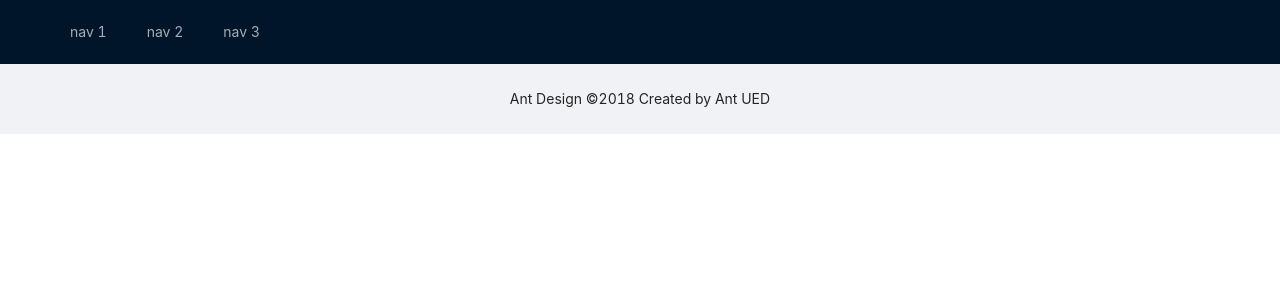
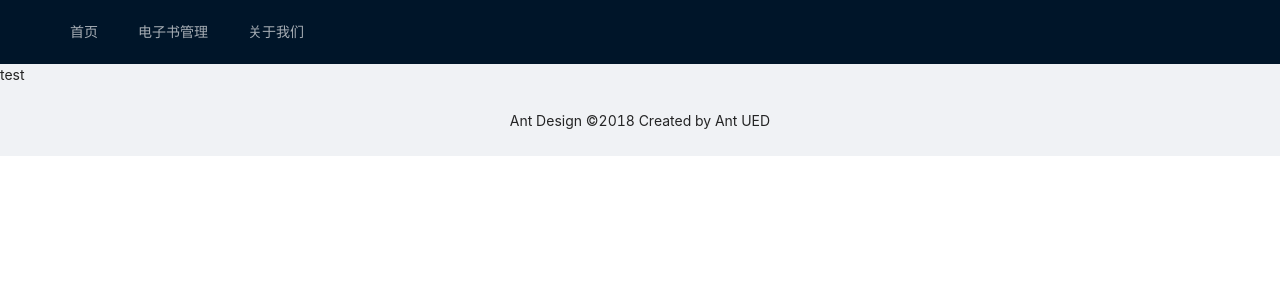
Before and after one commit to Superluckyhu/article-management-font, a Vue app: page /admin/ebook in a window 1280 px wide. Shown: the top 300 px of the page. Built offline with nearby package versions, Linux system fonts and the light colour scheme.

Commit message:
增加电子书管理界面

```diff
--- a/src/components/the-header.vue
+++ b/src/components/the-header.vue
@@ -1,22 +1,28 @@
 <template>
   <a-layout-header class="header">
-    <div class="logo" />
+    <div class="logo"/>
     <a-menu
         theme="dark"
         mode="horizontal"
         :style="{ lineHeight: '64px' }"
     >
-      <a-menu-item key="1">nav 1</a-menu-item>
-      <a-menu-item key="2">nav 2</a-menu-item>
-      <a-menu-item key="3">nav 3</a-menu-item>
+      <a-menu-item key="/home">
+        <router-link to="/home">首页</router-link>
+      </a-menu-item>
+      <a-menu-item key="/admin/ebook">
+        <router-link to="/admin/ebook">电子书管理</router-link>
+      </a-menu-item>
+      <a-menu-item key="/about">
+        <router-link to="/about">关于我们</router-link>
+      </a-menu-item>
     </a-menu>
   </a-layout-header>
 </template>
 <script lang="ts">
 import {defineComponent} from 'vue';
+
 export default defineComponent({
   name: 'the-header',
-  props: {
-  }
+  props: {}
 })
 </script>
--- a/src/router/index.ts
+++ b/src/router/index.ts
@@ -1,9 +1,10 @@
 import { createRouter, createWebHistory, RouteRecordRaw } from 'vue-router'
 import HomeView from '../views/HomeView.vue'
+import AdminEbook from "@/views/admin/Admin-Ebook.vue";
 
 const routes: Array<RouteRecordRaw> = [
   {
-    path: '/',
+    path: '/home',
     name: 'home',
     component: HomeView
   },
@@ -14,7 +15,12 @@ const routes: Array<RouteRecordRaw> = [
     // this generates a separate chunk (about.[hash].js) for this route
     // which is lazy-loaded when the route is visited.
     component: () => import(/* webpackChunkName: "about" */ '../views/AboutView.vue')
-  }
+  },
+  {
+    path: '/admin/ebook',
+    name: 'AdminEbook',
+    component: AdminEbook
+  },
 ]
 
 const router = createRouter({
--- /dev/null
+++ b/src/views/admin/Admin-Ebook.vue
@@ -0,0 +1,12 @@
+<template>
+  <div>
+    test
+  </div>
+</template>
+
+<script lang="ts">
+import {defineComponent} from 'vue';
+export default defineComponent({
+  name: 'AdminEbook'
+})
+</script>
```
